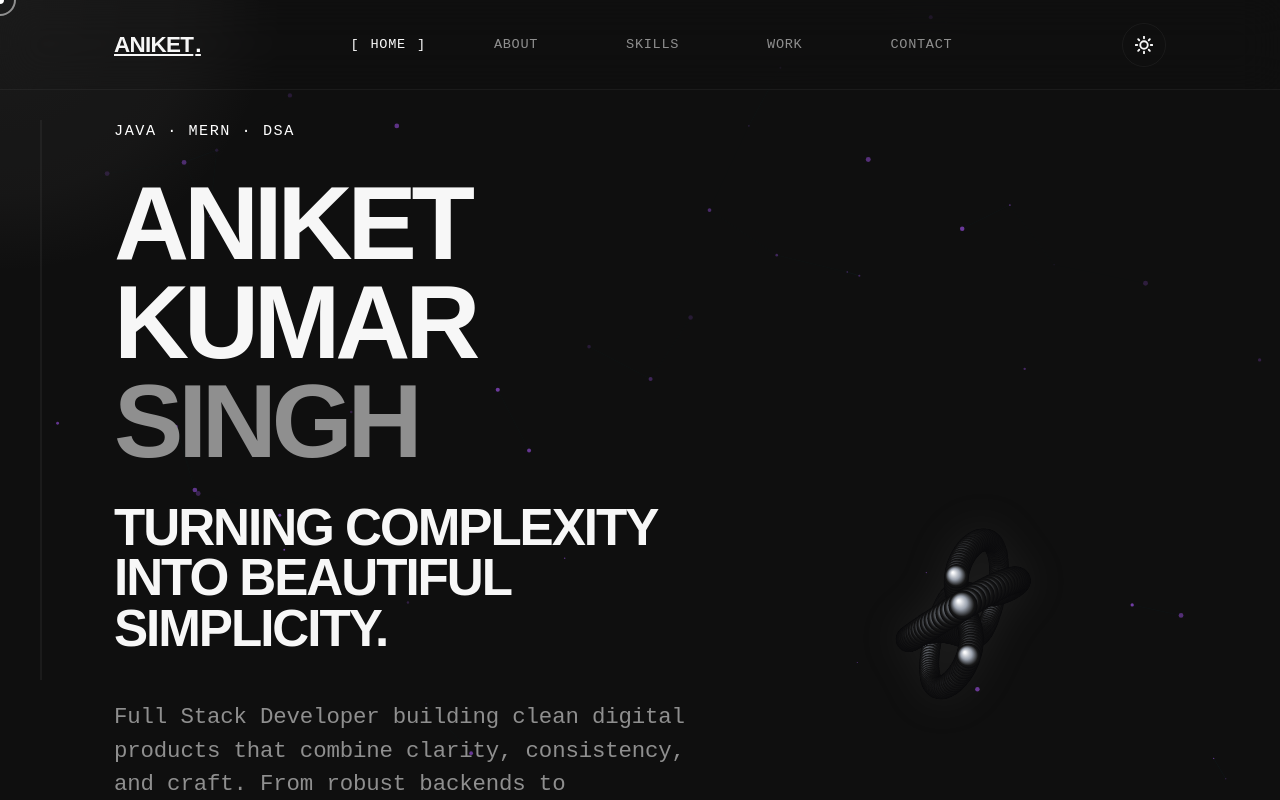
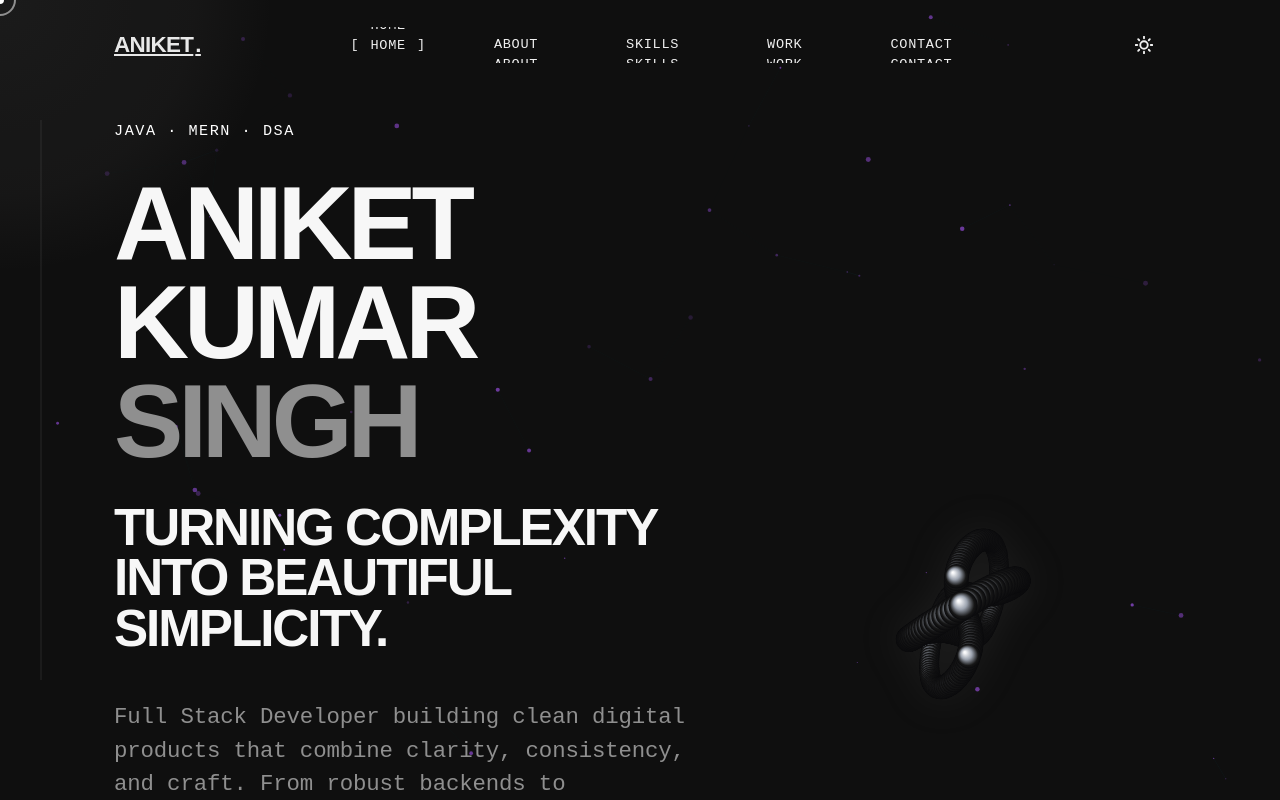
Before and after one commit to aniketrajput-45/Portfolio, a React (Vite) app: page / in a window 1280 px wide. Shown: the top 800 px of the page. Built offline with nearby package versions, Linux system fonts and the light colour scheme; a web font is replaced by a local one.

Commit message:
feat: implement difference blend-mode overlay header and typography slide-roll animations for nav links

```diff
--- a/src/components/Navbar.jsx
+++ b/src/components/Navbar.jsx
@@ -25,7 +25,9 @@ export default function Navbar({ activeSection, onNavClick, theme, onToggleTheme
                   className={`nav-link ${activeSection === item.id ? 'active' : ''}`}
                   onClick={() => onNavClick(item.id)}
                 >
-                  {item.label}
+                  <span className="nav-link-text" data-text={item.label}>
+                    {item.label}
+                  </span>
                 </span>
               </li>
             ))}
--- a/src/index.css
+++ b/src/index.css
@@ -287,11 +287,15 @@ h1, h2, h3, h4 {
   width: 100%;
   height: 90px;
   z-index: 100;
-  border-bottom: 1px solid var(--border-glass);
-  background: rgba(var(--bg-hsl), 0.7);
-  backdrop-filter: blur(20px);
-  -webkit-backdrop-filter: blur(20px);
-  transition: border-color var(--transition-normal), background-color var(--transition-normal);
+  background: transparent;
+  color: #ffffff; /* Always white for difference blend inversion */
+  mix-blend-mode: difference;
+  pointer-events: none;
+  transition: transform 0.4s;
+}
+
+.logo, .nav-menu, .theme-toggle-btn {
+  pointer-events: auto;
 }
 
 .nav-container {
@@ -309,7 +313,7 @@ h1, h2, h3, h4 {
   font-weight: 800;
   font-size: 1.4rem;
   letter-spacing: -0.03em;
-  color: var(--text-primary);
+  color: #ffffff;
   display: flex;
   align-items: center;
   gap: 2px;
@@ -317,7 +321,7 @@ h1, h2, h3, h4 {
 
 .logo::after {
   content: '.';
-  color: var(--accent-1);
+  color: #ffffff;
 }
 
 .nav-menu {
@@ -335,14 +339,33 @@ h1, h2, h3, h4 {
   font-size: 0.85rem;
   font-weight: 400;
   letter-spacing: 0.05em;
-  color: var(--text-secondary);
+  color: #ffffff;
   padding: 8px 24px;
   position: relative;
   cursor: pointer;
-  transition: color var(--transition-fast);
   text-transform: uppercase;
   display: inline-flex;
   align-items: center;
+  overflow: hidden;
+}
+
+/* Slide Roll Text Wrapper */
+.nav-link-text {
+  display: inline-block;
+  position: relative;
+  transition: transform 0.45s cubic-bezier(0.11, 0.82, 0.39, 0.92);
+}
+
+.nav-link-text::after {
+  content: attr(data-text); /* Cloned roll copy */
+  position: absolute;
+  left: 0;
+  top: 100%;
+  color: #ffffff;
+}
+
+.nav-link:hover .nav-link-text, .nav-link.active .nav-link-text {
+  transform: translateY(-100%);
 }
 
 .nav-link::before {
@@ -350,8 +373,8 @@ h1, h2, h3, h4 {
   position: absolute;
   left: 12px;
   opacity: 0;
-  transition: all var(--transition-normal);
-  color: var(--text-secondary);
+  transition: all 0.45s cubic-bezier(0.11, 0.82, 0.39, 0.92);
+  color: #ffffff;
 }
 
 .nav-link::after {
@@ -359,31 +382,25 @@ h1, h2, h3, h4 {
   position: absolute;
   right: 12px;
   opacity: 0;
-  transition: all var(--transition-normal);
-  color: var(--text-secondary);
+  transition: all 0.45s cubic-bezier(0.11, 0.82, 0.39, 0.92);
+  color: #ffffff;
 }
 
 .nav-link:hover::before, .nav-link.active::before {
   opacity: 1;
   left: 4px;
-  color: var(--accent-1);
 }
 
 .nav-link:hover::after, .nav-link.active::after {
   opacity: 1;
   right: 4px;
-  color: var(--accent-1);
-}
-
-.nav-link:hover, .nav-link.active {
-  color: var(--text-primary);
 }
 
 /* Theme Toggle Button */
 .theme-toggle-btn {
   background: none;
-  border: 1px solid var(--border-glass);
-  color: var(--text-primary);
+  border: none;
+  color: #ffffff;
   width: 44px;
   height: 44px;
   border-radius: 50%;
@@ -391,12 +408,11 @@ h1, h2, h3, h4 {
   align-items: center;
   justify-content: center;
   cursor: pointer;
-  transition: all var(--transition-fast);
+  transition: opacity var(--transition-fast);
 }
 
 .theme-toggle-btn:hover {
-  background: var(--border-glass);
-  border-color: var(--text-primary);
+  opacity: 0.7;
 }
 
 /* Canvas Particles */
```
